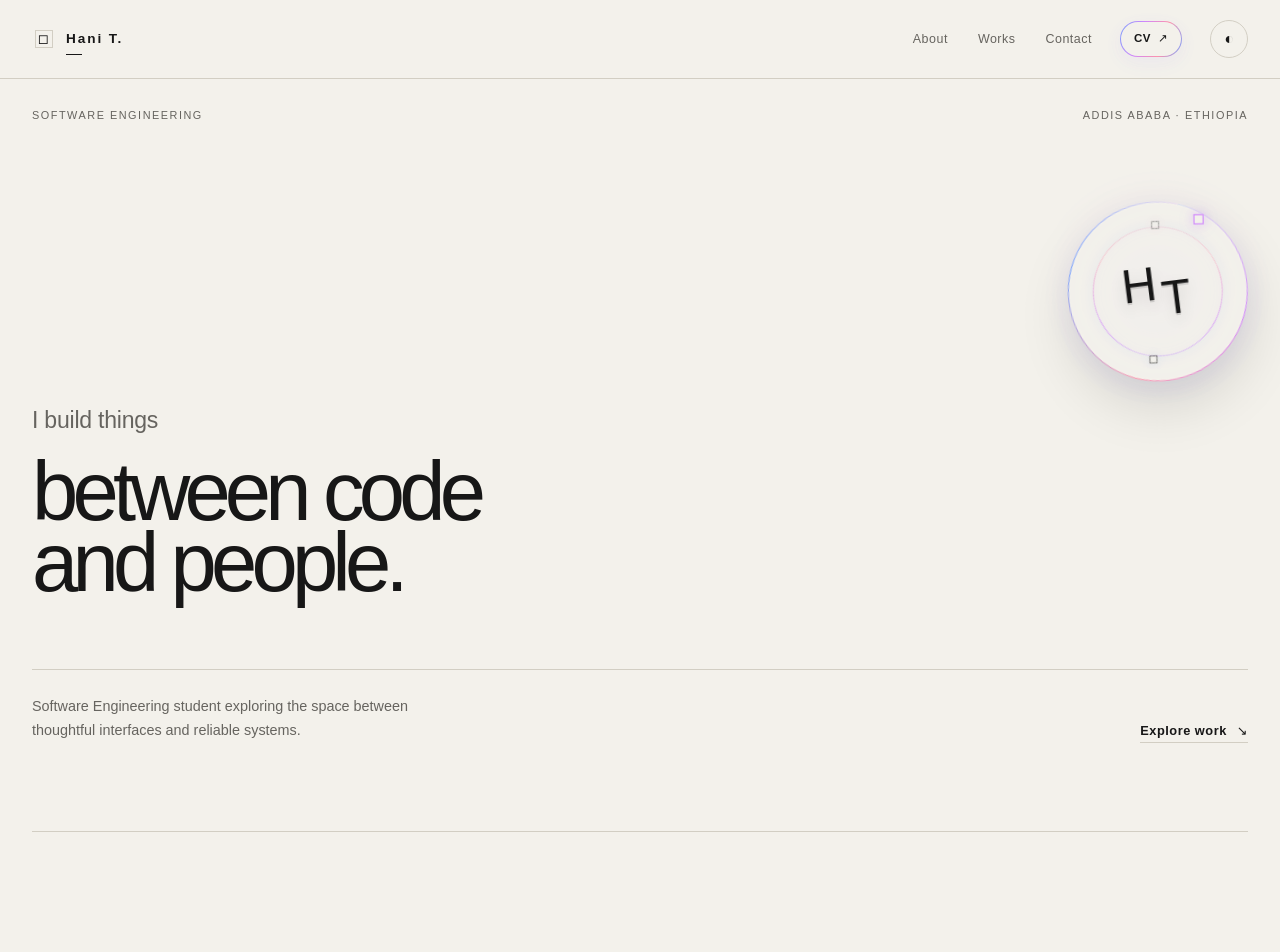
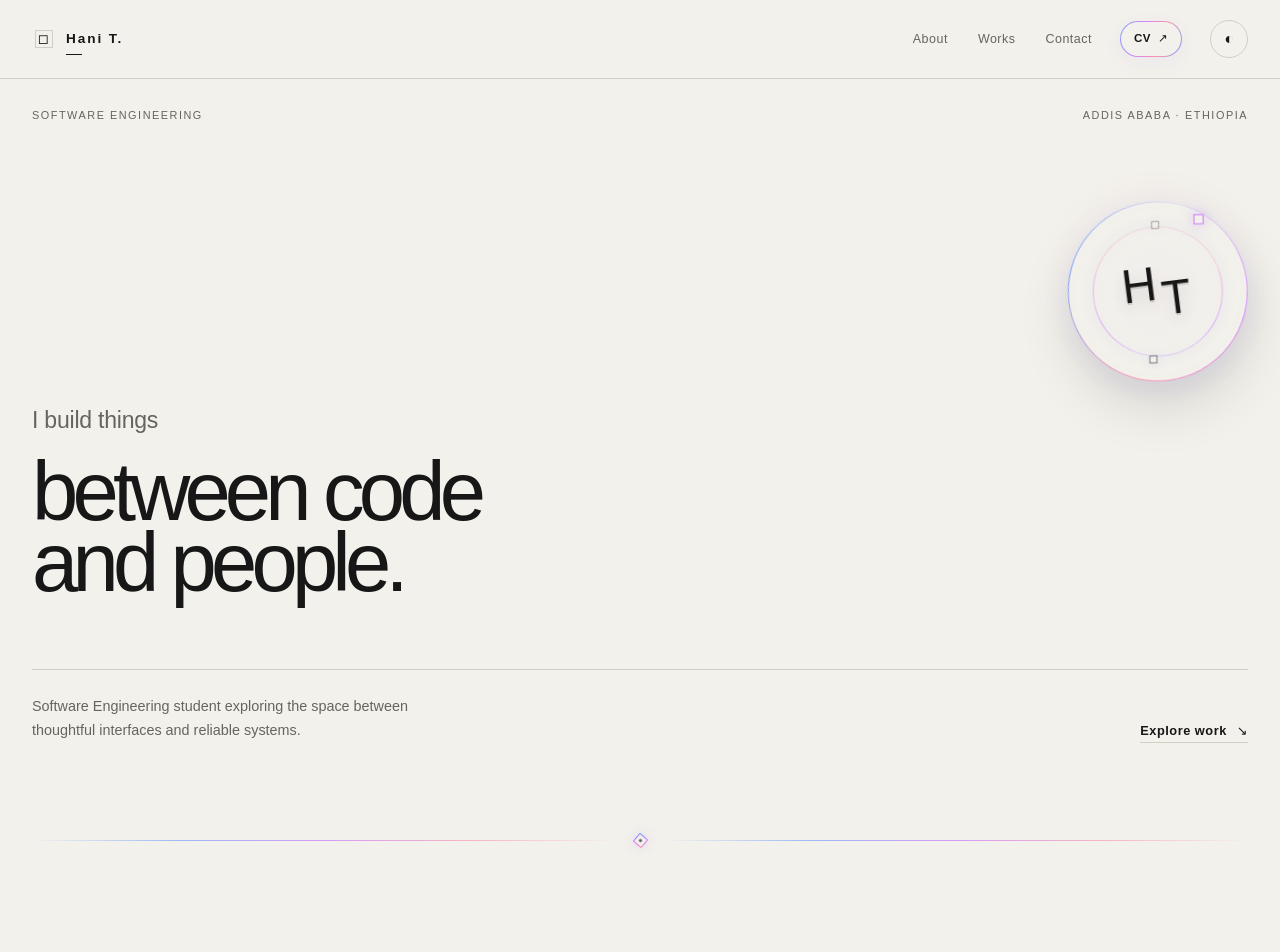
Before and after one commit to HaniSemayat/portfolio-react, a React (Vite) app: page / in a window 1280 px wide. Shown: the top 952 px of the page. Built offline with nearby package versions, Linux system fonts and the light colour scheme.

Commit message:
style: add prismatic section dividers

```diff
--- a/src/App.jsx
+++ b/src/App.jsx
@@ -9,6 +9,7 @@ import Projects from './sections/Projects/Projects'
 import Education from './sections/Education/Education'
 import Contact from './sections/Contact/Contact'
 import Footer from './components/Footer/Footer'
+import SectionDivider from './components/SectionDivider/SectionDivider'
 
 function App() {
   const [isDark, setIsDark] = useState(() => {
@@ -24,12 +25,25 @@ function App() {
 
       <div className="page-container">
         <Hero />
+
+        <SectionDivider />
+
         <About />
+
+        <SectionDivider />
+
         <Skills />
+
+        <SectionDivider />
 
         <Projects isDark={isDark} />
 
+        <SectionDivider />
+
         <Education />
+
+        <SectionDivider />
+
         <Contact />
       </div>
 
--- a/src/components/Footer/Footer.css
+++ b/src/components/Footer/Footer.css
@@ -6,7 +6,7 @@
 }
 
 .footer-container {
-  width: min(1240px, calc(100% - 64px));
+  width: min(1120px, calc(100% - 96px));
   margin: 0 auto;
 }
 
--- /dev/null
+++ b/src/components/SectionDivider/SectionDivider.css
@@ -0,0 +1,104 @@
+.section-divider {
+  display: flex;
+  align-items: center;
+  gap: 18px;
+
+  width: 100%;
+
+  padding: 4px 0;
+}
+
+.section-divider-line {
+  flex: 1;
+
+  height: 1px;
+
+  background: linear-gradient(
+    90deg,
+    transparent,
+    rgba(91, 140, 255, 0.55),
+    rgba(198, 108, 255, 0.65),
+    rgba(255, 107, 145, 0.45),
+    transparent
+  );
+}
+
+.section-divider-diamond {
+  position: relative;
+
+  width: 11px;
+  height: 11px;
+
+  flex-shrink: 0;
+
+  display: grid;
+  place-items: center;
+
+  border: 1px solid transparent;
+
+  background:
+    linear-gradient(
+      var(--background),
+      var(--background)
+    ) padding-box,
+    linear-gradient(
+      135deg,
+      rgba(91, 140, 255, 0.9),
+      rgba(198, 108, 255, 0.9),
+      rgba(255, 107, 145, 0.75)
+    ) border-box;
+
+  transform: rotate(45deg);
+
+  box-shadow:
+    0 0 10px rgba(91, 140, 255, 0.12),
+    0 0 16px rgba(198, 108, 255, 0.1);
+
+  animation: divider-diamond 7s linear infinite;
+}
+
+.section-divider-diamond span {
+  width: 3px;
+  height: 3px;
+
+  border-radius: 50%;
+
+  background: var(--text);
+
+  opacity: 0.7;
+
+  box-shadow:
+    0 0 6px rgba(198, 108, 255, 0.4);
+}
+
+@keyframes divider-diamond {
+  from {
+    transform: rotate(45deg);
+  }
+
+  to {
+    transform: rotate(405deg);
+  }
+}
+
+@media (max-width: 700px) {
+  .section-divider {
+    gap: 12px;
+  }
+
+  .section-divider-diamond {
+    width: 9px;
+    height: 9px;
+  }
+
+  .section-divider-diamond span {
+    width: 2px;
+    height: 2px;
+  }
+}
+
+@media (prefers-reduced-motion: reduce) {
+  .section-divider-diamond {
+    animation: none;
+  }
+}
--- /dev/null
+++ b/src/components/SectionDivider/SectionDivider.jsx
@@ -0,0 +1,20 @@
+import './SectionDivider.css'
+
+function SectionDivider() {
+  return (
+    <div
+      className="section-divider"
+      aria-hidden="true"
+    >
+      <span className="section-divider-line"></span>
+
+      <span className="section-divider-diamond">
+        <span></span>
+      </span>
+
+      <span className="section-divider-line"></span>
+    </div>
+  )
+}
+
+export default SectionDivider
--- a/src/sections/About/About.css
+++ b/src/sections/About/About.css
@@ -1,6 +1,5 @@
 .about {
   padding: 160px 0 120px;
-  border-top: 1px solid var(--border);
 }
 
 .about-heading {
--- a/src/sections/Contact/Contact.css
+++ b/src/sections/Contact/Contact.css
@@ -3,7 +3,6 @@
 
   padding: 160px 0 120px;
 
-  border-top: 1px solid var(--border);
 }
 
 .contact-heading {
--- a/src/sections/Education/Education.css
+++ b/src/sections/Education/Education.css
@@ -1,6 +1,5 @@
 .education {
   padding: 160px 0 120px;
-  border-top: 1px solid var(--border);
 }
 
 .education-heading {
--- a/src/sections/Projects/Projects.css
+++ b/src/sections/Projects/Projects.css
@@ -1,6 +1,5 @@
 .projects {
   padding: 160px 0 120px;
-  border-top: 1px solid var(--border);
 }
 
 .projects-heading {
@@ -44,9 +43,6 @@
   line-height: 1.6;
 }
 
-.projects-list {
-  /* Project cards provide their own internal structure. */
-}
 
 @media (max-width: 700px) {
   .projects {
--- a/src/sections/Skills/Skills.css
+++ b/src/sections/Skills/Skills.css
@@ -1,6 +1,5 @@
 .skills {
   padding: 160px 0 120px;
-  border-top: 1px solid var(--border);
 }
 
 .skills-heading {
```
